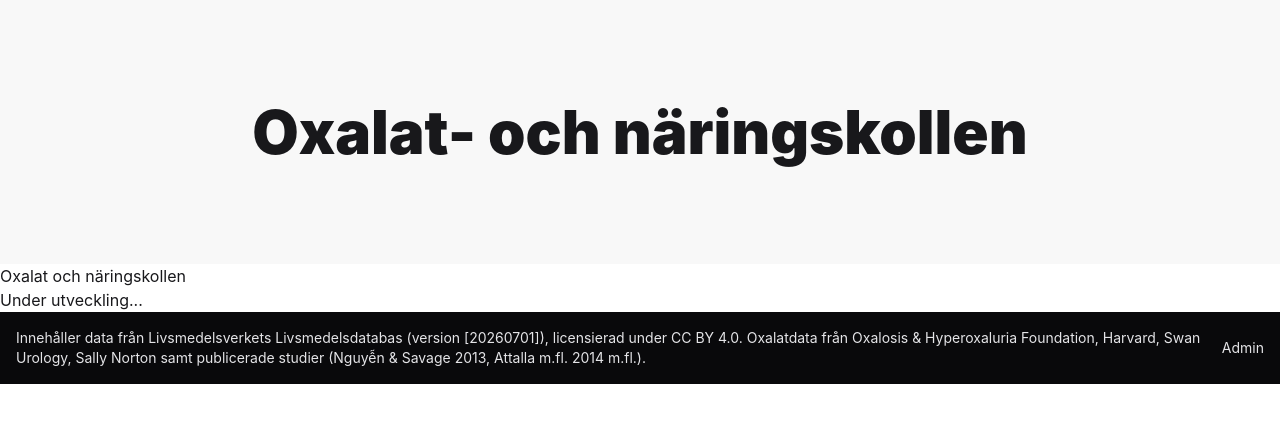
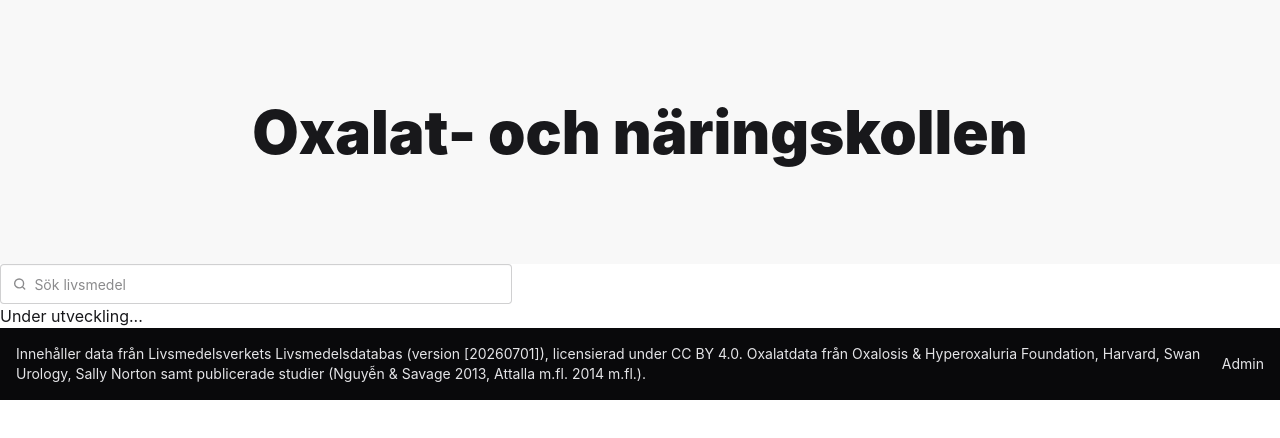
Before and after one commit to KatarinaHolm/NaringskollenClient, a React (Vite) app: page / in a window 1280 px wide. Shown: the top 438 px of the page. Built offline with nearby package versions, Linux system fonts and the light colour scheme.

Commit message:
Feat: sciss  layout and functionality to SearchAutoComplete. Not connected to backend yet.

```diff
--- /dev/null
+++ b/src/atoms/searchAutoComplete.jsx
@@ -0,0 +1,61 @@
+import { useState } from "react";
+
+export default function SearchAutoComplete({value, onChange, results, onSelect}){
+    const [isFocused, setIsFocused] = useState(false);
+
+    function handleBlur(){
+        setTimeout(() => setIsFocused(false), 150);
+
+    }
+
+  return (
+    <div className="relative w-full max-w-lg">
+      <label className="input w-full">
+        <svg
+          className="h-[1em] opacity-50"
+          xmlns="http://www.w3.org/2000/svg"
+          viewBox="0 0 24 24"
+        >
+          <g
+            strokeLinejoin="round"
+            strokeLinecap="round"
+            strokeWidth="2.5"
+            fill="none"
+            stroke="currentColor"
+          >
+            <circle cx="11" cy="11" r="8"></circle>
+            <path d="m21 21-4.3-4.3"></path>
+          </g>
+        </svg>
+        <input
+         type="search"
+         className="grow"
+         placeholder="Sök livsmedel"
+         required
+         value ={value}
+         onChange={onChange}
+         onFocus={() => setIsFocused(true)}
+         onBlur={handleBlur}
+          />
+      </label>
+
+      {isFocused && results.length > 0 &&(
+        <div className="absolute z-50 left-0 right-0 w-auto bg-base-100 shadow rounded-box mt-1 border border-base-300 max-h-60 overflow-y-auto overflow-x-hidden">
+        <ul className="menu bg-transparant p-1">
+            {results.map((foodItem) => (
+                <li key={foodItem.id}>
+                    <button
+                    className="grid grid-cols-12 items-center w-full gap-2 text-left"
+                    onClick={onSelect}
+                    >
+                      <span className="col-span-7 truncate">{foodItem.name}</span>
+                      <span className="text-xs text-base-content/50  col-span-5 text-right truncate">{foodItem.category}</span>
+                    </button>
+                </li>
+            ))}
+        </ul>
+        </div>
+    )}
+    </div>
+  );
+}
--- a/src/pages/homePage.jsx
+++ b/src/pages/homePage.jsx
@@ -1,11 +1,20 @@
-
+import SearchAutoComplete from "../atoms/searchAutoComplete";
 
 export default function HomePage(){
+    const testArray =  [{ id: 1, name: 'Test 1', category:'Grönsaker, potatis & rotfrukter' }, { id: 1, name: 'Test 1', category:'Grönsaker, potatis & rotfrukter' }, { id: 1, name: 'Test 1', category:'Grönsaker, potatis & rotfrukter' }, { id: 1, name: 'Test 1', category:'Grönsaker, potatis & rotfrukter' },{ id: 1, name: 'Test 1', category:'Grönsaker, potatis & rotfrukter' },{ id: 2, name: 'Test 2 bla bla bla bla bla bla bla bla test test test', category:'Grönsaker, potatis & rotfrukter'}, { id: 3, name: 'Kyckling rå med skinn', category:'Kött, fågel & chark' }, { id: 1, name: 'Majonnäs 80 % fett', category: 'Färdiga rätter, såser & snabbmat'}, { id: 1, name: 'Test 1' }, { id: 1, name: 'Test 1', category: 'Färdiga rätter, såser & snabbmat' }, { id: 1, name: 'Test 1', category: 'Färdiga rätter, såser & snabbmat' }, ]
 
     return(
         <>
-        <h1>Oxalat och näringskollen</h1>
+        <SearchAutoComplete
+
+         results = {testArray}
+
+         />
         <p>Under utveckling...</p>
         </>
     )
 }
+
+//  value=
+        //  onChange=
+         //  onSelect=
```
